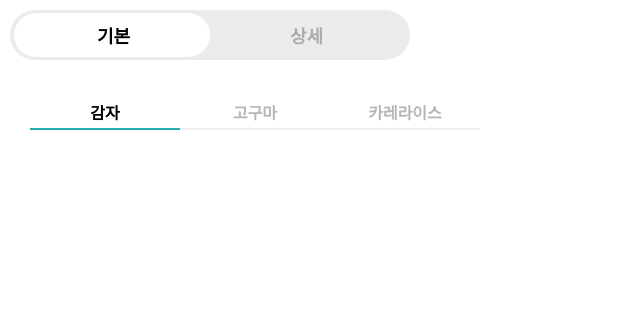
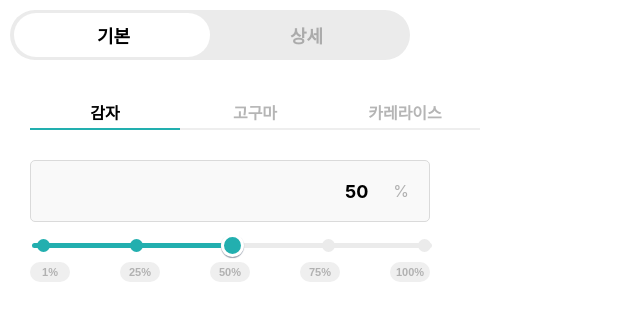
Before and after one commit to Sara-Jo/wanted_pre_onboarding, a React (Create React App) app: page / in a window 1280 px wide. Shown: the top 320 px of the page, without its empty margins (0-640 px from the left). Built offline with nearby package versions, Linux system fonts and the light colour scheme.

Commit message:
completed slider

```diff
--- a/src/App.js
+++ b/src/App.js
@@ -1,12 +1,14 @@
 import './App.css';
 import Toggle from "./components/Toggle";
 import Tab from './components/Tab';
+import Slider from './components/Slider';
 
 function App() {
   return (
     <div className="App">
       <Toggle />
       <Tab />
+      <Slider />
     </div>
   );
 }
--- a/src/components/Slider.js
+++ b/src/components/Slider.js
@@ -0,0 +1,118 @@
+import { useState } from "react";
+import styled from "styled-components";
+
+export default function Slider() {
+    const [percent, setPercent] = useState(50);
+    const changePercent = (e) => setPercent(e.target.value);
+    const handleButtonClick = (e) => setPercent(e.target.value);
+
+    return (
+        <SliderBox>
+            <DisplayBox>
+                <PercentValueArea>{percent}</PercentValueArea>
+                <PercentSignArea>%</PercentSignArea>
+            </DisplayBox>
+            <RangeBox>
+                <RangeInput type="range" min="0" max="100" value={percent} onChange={changePercent}/>
+                <RangeCircle left={7} isActive={true}></RangeCircle>
+                <RangeCircle left={100} isActive={percent >= 25 ? true : false}></RangeCircle>
+                <RangeCircle left={195} isActive={percent >= 50 ? true : false}></RangeCircle>
+                <RangeCircle left={292} isActive={percent >= 75 ? true : false}></RangeCircle>
+                <RangeCircle left={388} isActive={percent == 100 ? true : false}></RangeCircle>
+            </RangeBox>
+            <ButtonBox>
+                <IndexButton onClick={handleButtonClick} value="1">1%</IndexButton>
+                <IndexButton onClick={handleButtonClick} value="25">25%</IndexButton>
+                <IndexButton onClick={handleButtonClick} value="50">50%</IndexButton>
+                <IndexButton onClick={handleButtonClick} value="75">75%</IndexButton>
+                <IndexButton onClick={handleButtonClick} value="100">100%</IndexButton>
+            </ButtonBox>
+
+        </SliderBox>
+    );
+}
+
+const SliderBox = styled.div`
+    width: 400px;
+    margin: 30px;
+`;
+
+const DisplayBox = styled.div`
+    border: 1px solid #DADADA;
+    border-radius: 5px;
+    display: flex;
+    justify-content: flex-end;
+    align-items: center;
+    background-color: #F9F9F9;
+    height: 60px;
+    margin-bottom: 10px;
+`;
+
+const RangeBox = styled.div`
+    position: relative;
+    margin-bottom: 10px;
+`;
+
+const PercentValueArea = styled.div`
+    font-size: 18px;
+    font-weight: bold;
+    margin: 5px;
+`;
+const PercentSignArea = styled.div`
+    margin: 20px;
+    color: #B0B0B0;
+`;
+
+const RangeInput = styled.input`
+    width: 100%;
+    height: 5px;
+    cursor: pointer;
+    border-radius: 50px;
+    -webkit-appearance: none;
+    background: linear-gradient(
+        to right,
+        #22AFAF 0%,
+        #22AFAF ${(props) => props.value}%,
+        #EBEBEB ${(props) => props.value}%,
+        #EBEBEB 100%
+    );
+    &::-webkit-slider-thumb {
+        -webkit-appearance: none;
+        background: #22AFAF;
+        border: solid 3px white;
+        height: 23px;
+        width: 23px;
+        border-radius: 100%;
+        box-shadow: 0 1px 1px 0 rgb(156 163 175);
+    }
+`;
+
+const RangeCircle = styled.div`
+    position: absolute;
+    background: ${props => props.isActive ? "#22AFAF" : "#EBEBEB"};
+    width: 13px;
+    height: 13px;
+    border-radius: 100px;
+    bottom: 0.1px;
+    left: ${props => props.left}px;
+    z-index: -1;
+`;
+
+const ButtonBox = styled.div`
+    display: flex;
+    justify-content: space-between;
+`;
+
+const IndexButton = styled.button`
+    border: none;
+    border-radius: 10px;
+    width: 40px;
+    height: 20px;
+    font-size: 11px;
+    font-weight: bold;
+    color: #B1B1B1;
+    &:hover{
+        background-color: #22AFAF;
+        color: #FFFFFF;
+    }
+`;
```
